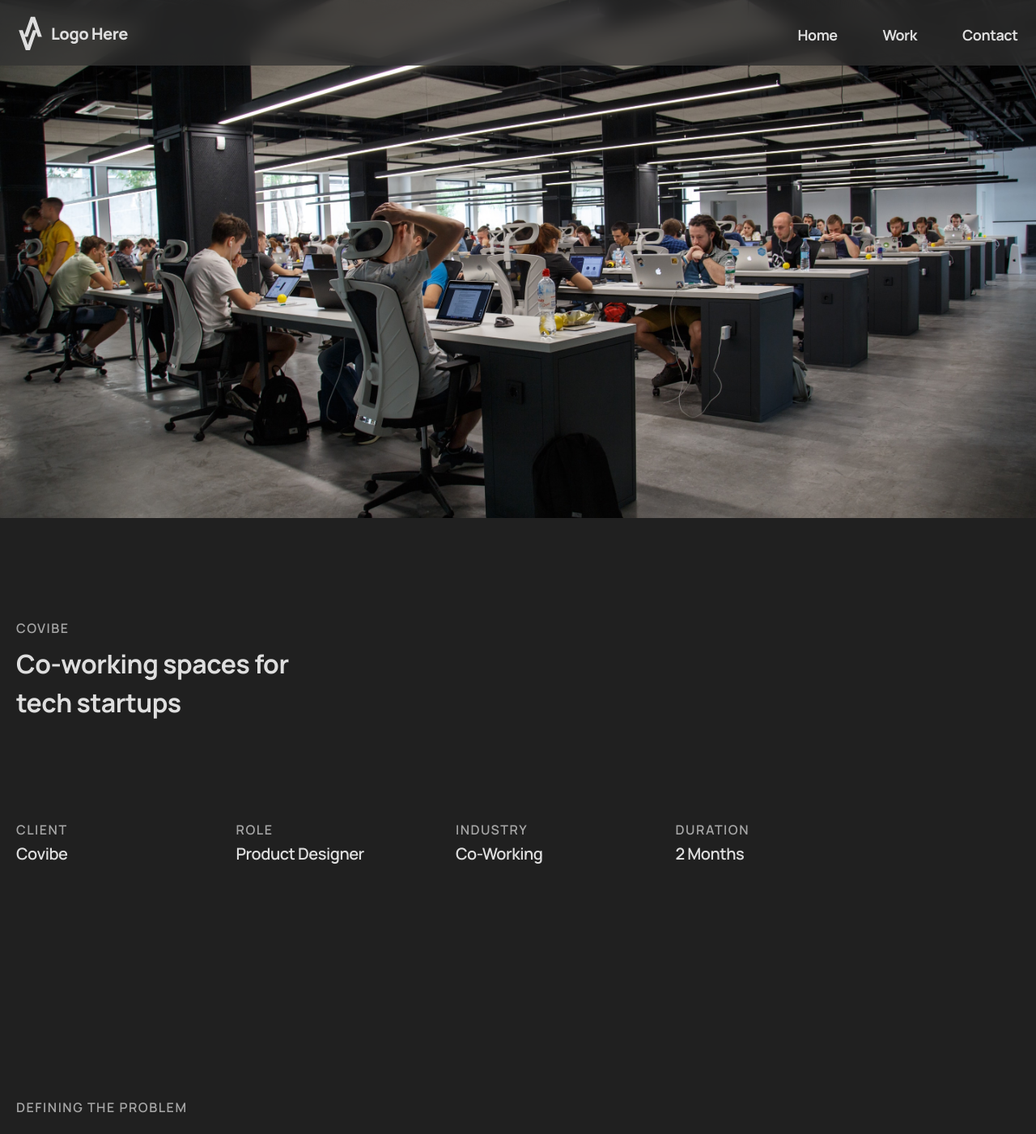
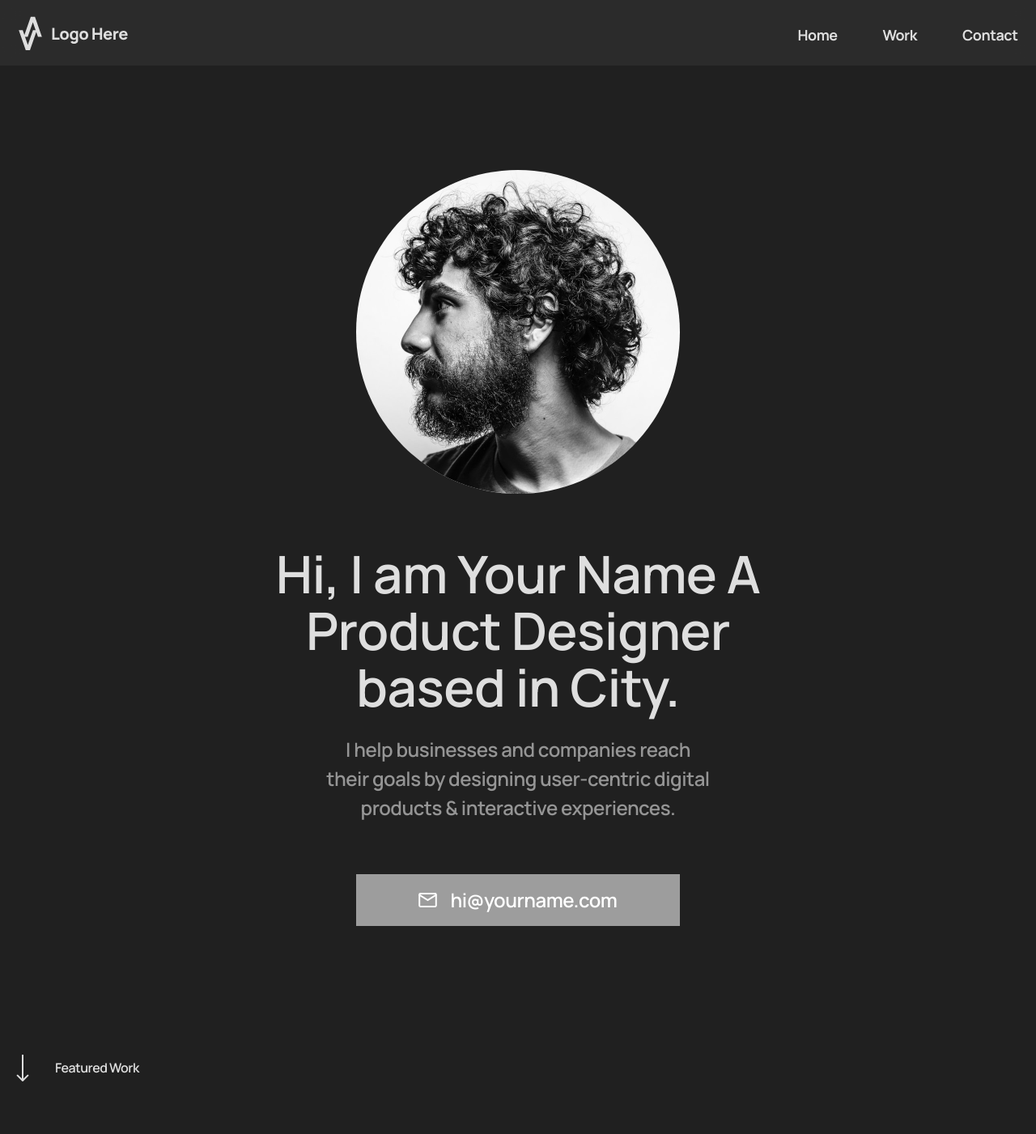
Before and after one commit to Abdulloh-Abdurahmonov/vite-deploy, a React (Vite) app: page / in a window 1280 px wide. Shown: the top 1401 px of the page at 81% size. Built offline with nearby package versions, Linux system fonts and the light colour scheme.

Commit message:
Router has been created

```diff
--- /dev/null
+++ b/src/About.jsx
@@ -0,0 +1,25 @@
+import { useState } from "react";
+
+import Co_Hero from "./img/co-hero.jpeg";
+import Co_Img2 from "./img/co-img2.jpeg";
+import CoWorking from "./CoWorking/CoWorking";
+import Solution from "./CoWorking/Solution";
+import Conclusion from "./CoWorking/Conclusion";
+
+export default function About() {
+  return (
+    <>
+      <section
+        className="w-full h-[640px] bg-cover bg-center mb-32 kl:mb-14 kl:h-[476px]"
+        style={{ backgroundImage: `url(${Co_Hero})` }}
+      ></section>
+      <CoWorking></CoWorking>
+      <section
+        className="w-full h-[769px] bg-cover bg-center mb-[234px] kl:mb-[226px] kl:h-[574px]"
+        style={{ backgroundImage: `url(${Co_Img2})` }}
+      ></section>
+      <Solution></Solution>
+      <Conclusion></Conclusion>
+    </>
+  );
+}
--- a/src/App.jsx
+++ b/src/App.jsx
@@ -1,36 +1,30 @@
 import { useState } from "react";
-import Header from "./Header";
-import Home_Hero from "./Home/Home_Hero";
-import Home_Work from "./Home/Home_Work";
-import Home_Visual from "./Home/Home_Visual";
-import Home_Contact from "./Home/Home_Contact.jsx";
-import Footer from "./Footer";
-import Co_Hero from "./img/co-hero.jpeg";
-import Co_Img2 from "./img/co-img2.jpeg";
-import CoWorking from "./CoWorking/CoWorking";
-import Solution from "./CoWorking/Solution";
-import Conclusion from "./CoWorking/Conclusion";
+import {
+  createBrowserRouter,
+  createRoutesFromElements,
+  RouterProvider,
+  Route,
+} from "react-router-dom";
+import Home from "./Home";
+import About from "./About";
+import RootLayout from "./Layouts/RootLayout";
+function App() {
+  const routes = createBrowserRouter(
+    createRoutesFromElements(
+    <Route path="/" element={<RootLayout/>}>
+      <Route index element={<Home />} />,
+      <Route path="about" element={<About />} />,
+    </Route>,
 
-function App() {
+    )
+  );
+
   return (
     <>
-      <Header></Header>
-      {/* <Hero></Hero>
-      <Work></Work>
-      <Visual></Visual>
-      <Contact></Contact> */}
-      <section
-        className="w-full h-[640px] bg-cover bg-center mb-32 kl:mb-14 kl:h-[476px]"
-        style={{ backgroundImage: `url(${Co_Hero})` }}
-      ></section>
-      <CoWorking></CoWorking>
-      <section
-        className="w-full h-[769px] bg-cover bg-center mb-[234px] kl:mb-[226px] kl:h-[574px]"
-        style={{ backgroundImage: `url(${Co_Img2})` }}
-      ></section>
-      <Solution></Solution>
-      <Conclusion></Conclusion>
-      <Footer></Footer>
+
+
+
+      <RouterProvider router={routes} />
     </>
   );
 }
--- /dev/null
+++ b/src/Home.jsx
@@ -0,0 +1,15 @@
+import Home_Hero from "./Home/Home_Hero";
+import Home_Work from "./Home/Home_Work";
+import Home_Visual from "./Home/Home_Visual";
+import Home_Contact from "./Home/Home_Contact.jsx";
+
+export default function Home(params) {
+  return (
+    <>
+      <Home_Hero></Home_Hero>
+      <Home_Work></Home_Work>
+      <Home_Visual></Home_Visual>
+      <Home_Contact></Home_Contact>
+    </>
+  );
+}
--- /dev/null
+++ b/src/Layouts/RootLayout.jsx
@@ -0,0 +1,17 @@
+import { Outlet } from "react-router-dom";
+import Header from "../Header";
+import Footer from "../Footer";
+
+export default function RootLayout() {
+  return (
+    <>
+      <Header></Header>
+
+      <main>
+        <Outlet />
+      </main>
+
+      <Footer></Footer>
+    </>
+  );
+}
```
